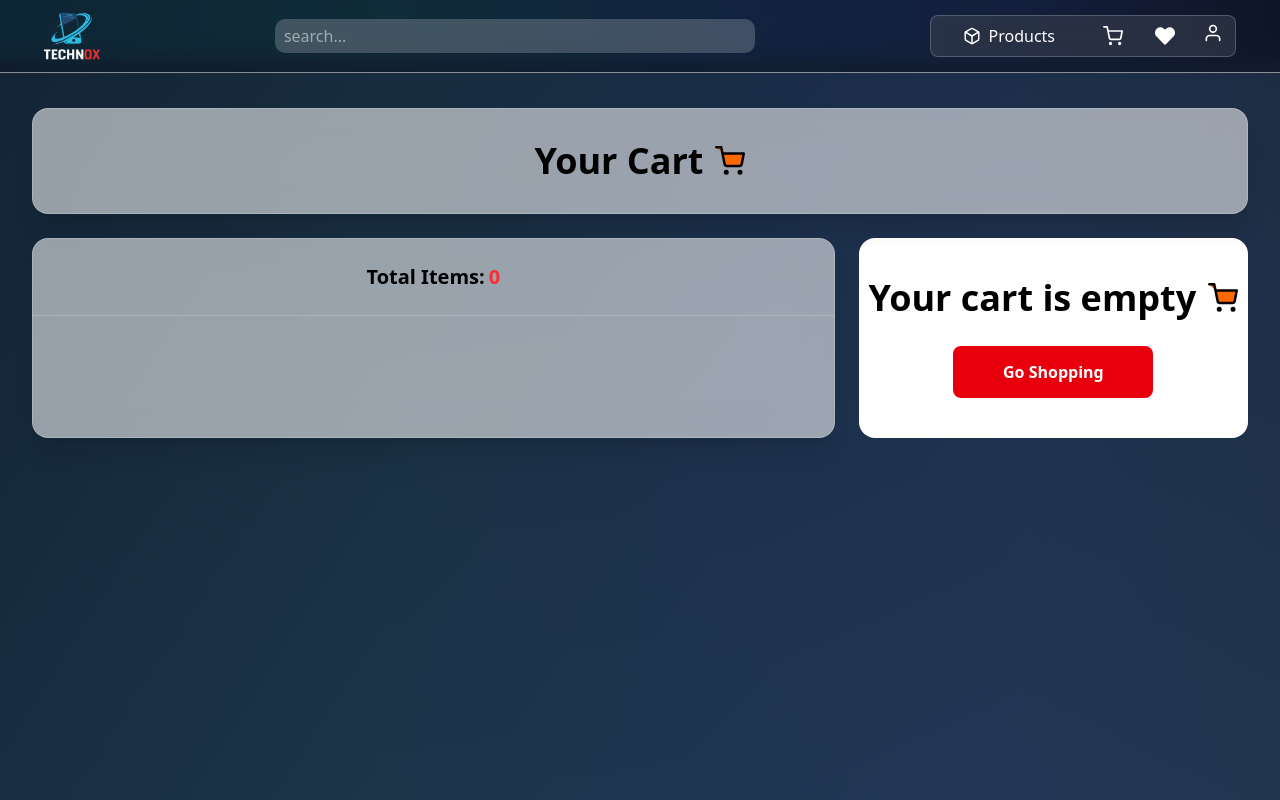
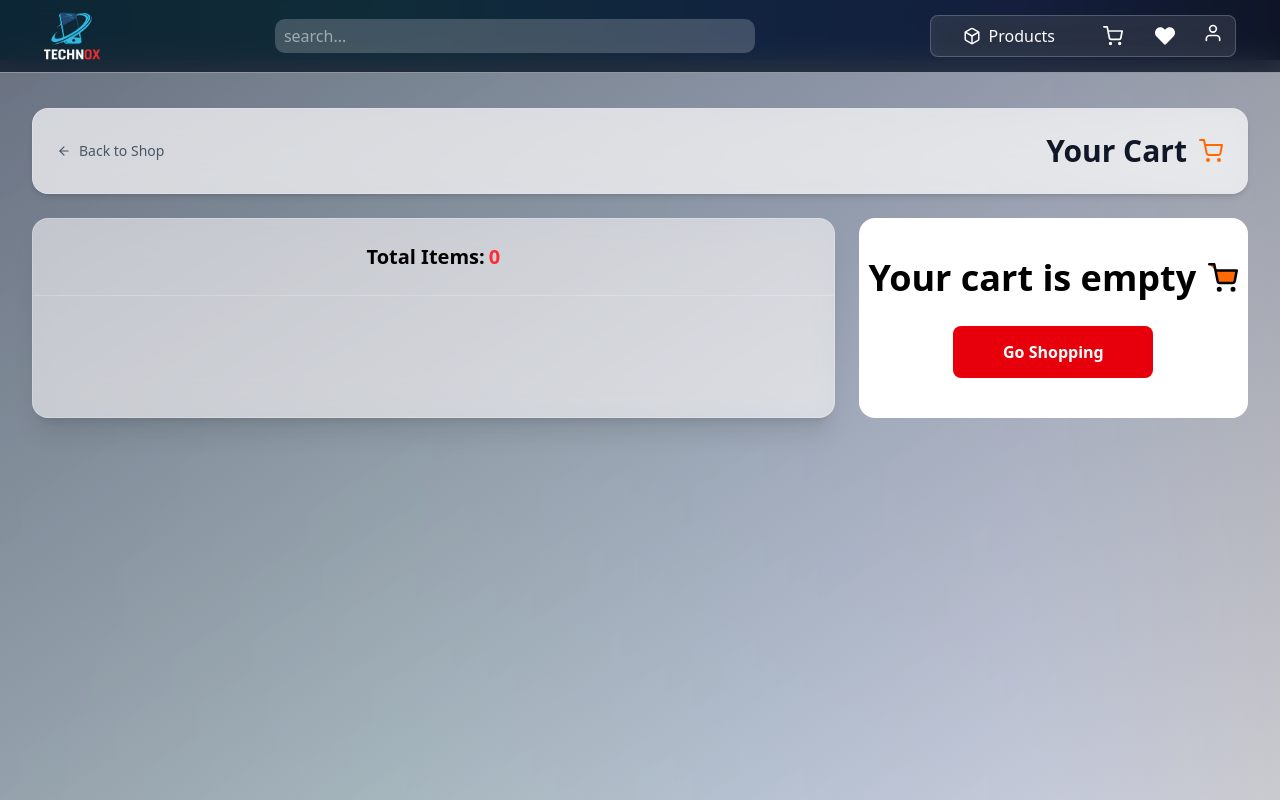
Before and after one commit to Adil-Aadhi/Technox-AWS-frontent, a React (Vite) app: page /cart in a window 1280 px wide. Shown: the top 800 px of the page. Built offline with nearby package versions, Linux system fonts and the light colour scheme.

Commit message:
ui updates

```diff
--- a/src/components/cart.jsx
+++ b/src/components/cart.jsx
@@ -1,6 +1,6 @@
 import { useContext, useEffect } from "react";
 import useHandleCart from "./customhook/carthook"
-import { FiMinus,FiPlus,FiTrash2,FiShoppingCart  } from "react-icons/fi";
+import { FiMinus,FiPlus,FiTrash2,FiShoppingCart,FiArrowLeft   } from "react-icons/fi";
 import { useNavigate } from "react-router-dom";
 import { useState } from "react";
 import { toast } from "react-toastify";
@@ -24,41 +24,54 @@ function Cart(){
 
     const grandTotal=TotalAmount - discount;
 
-     if (loading) return <div className="fixed inset-0 z-50 flex items-center justify-center bg-black/50 backdrop-blur-sm">
-                    <div className="bg-white/10 backdrop-blur-lg border border-white/10 rounded-xl shadow-lg p-8 flex flex-col items-center">
-                        <div className="relative w-20 h-20 mb-4">
-                            <div className="absolute inset-0 rounded-full border-4 border-t-transparent border-white/50 animate-spin"></div>
-                            <div className="absolute inset-2 rounded-full border-4 border-b-transparent border-white/30 animate-spin animation-delay-200"></div>
-                            <div className="absolute inset-4 rounded-full border-4 border-l-transparent border-white/10 animate-spin animation-delay-400"></div>
-                        </div>
-                        <p className="text-white text-md font-medium">Loading...</p>
-                    </div>
+     if (loading) {
+        return (
+            <div className="fixed inset-0 z-50 flex items-center justify-center bg-gradient-to-br from-gray-50 to-white/80 backdrop-blur-sm">
+                <div className="flex flex-col items-center">
+                    <div className="w-12 h-12 border-3 border-orange-500/30 border-t-orange-600 rounded-full animate-spin"></div>
                 </div>
+            </div>
+        );
+    }
 
 
     return(
-        <div className="min-h-screen mt-15 py-12 px-4 sm:px-6 lg:px-8"
-            style={{background: "linear-gradient(135deg, rgba(20, 30, 48, 0.9), rgba(36, 59, 85, 0.9))"}}>
-                {loading && (
-                        <div className="fixed inset-0 z-50 flex items-center justify-center bg-black/50 backdrop-blur-sm">
-                            <div className="bg-white/10 backdrop-blur-lg border border-white/10 rounded-xl shadow-lg p-8 flex flex-col items-center">
-                                <div className="relative w-20 h-20 mb-4">
-                                    <div className="absolute inset-0 rounded-full border-4 border-t-transparent border-white/50 animate-spin"></div>
-                                    <div className="absolute inset-2 rounded-full border-4 border-b-transparent border-white/30 animate-spin animation-delay-200"></div>
-                                    <div className="absolute inset-4 rounded-full border-4 border-l-transparent border-white/10 animate-spin animation-delay-400"></div>
-                                </div>
-                                <p className="text-white text-md font-medium">Loading...</p>
+        <div className="min-h-screen mt-15 py-12 px-4 sm:px-6 lg:px-8 bg-gradient-to-br from-gray-500 to-white/80 backdrop-blur-sm">
+                    <div className="max-w-7xl mx-auto mb-6">
+                        <div className="bg-white/70 backdrop-blur-lg rounded-2xl border border-gray-200/60 shadow-md p-6">
+
+                            <div className="flex items-center justify-between">
+
+                            <div className="flex items-center gap-3">
+                                <button
+                                onClick={() => navigate(-1)}
+                                className="flex items-center text-sm text-gray-600 hover:text-orange-600 transition-colors group"
+                                >
+                                <FiArrowLeft className="mr-2 transition-transform group-hover:-translate-x-1 cursor-pointer" />
+                                Back to Shop
+                                </button>
+                            </div>
+
+                            <div className="flex items-center gap-3">
+                                <h1 className="text-3xl font-bold text-gray-900">
+                                Your Cart
+                                </h1>
+                                <FiShoppingCart className="text-2xl text-orange-500" />
+                            </div>
+
+                            {cartList?.length > 0 && (
+                                <button
+                                onClick={() => navigate('/products')}
+                                className="text-sm font-medium text-orange-600 hover:text-orange-700 cursor-pointer"
+                                >
+                                Continue Shopping →
+                                </button>
+                            )}
+
                             </div>
                         </div>
-                    )}
-                    <div className="max-w-7xl mx-auto mb-6">
-                        <div className="bg-[rgba(255,255,255,0.56)] backdrop-blur-lg rounded-2xl border border-white/20 p-8 shadow-xl">
-                        <div className="flex items-center justify-center gap-3">
-                            <h1 className="text-4xl font-bold text-dark text-center">Your Cart</h1>
-                            <FiShoppingCart className="text-3xl fill-orange-500"/>
                         </div>
-                        </div>
-                    </div>
+
                     <div className="max-w-7xl mx-auto grid grid-cols-1 lg:grid-cols-3 gap-6">
                         <div className="lg:col-span-2 bg-[rgba(255,255,255,0.56)] backdrop-blur-lg rounded-2xl border border-white/20 overflow-hidden shadow-xl">
                             <div className="border-b border-white/20 p-6">
@@ -85,12 +98,12 @@ function Cart(){
                                             <div className="flex items-center absolute bottom-0 sm:bottom-7 mb- sm:mb-4 gap-1 top-25 left-1">
                                                 <button  className="bg-black/80 hover:bg-black text-white w-10 h-6 sm:w-14 sm:h-7 rounded-full flex items-center justify-center transition-colors"
                                                             onClick={()=>DecrementQuantity(product.product.id)}>
-                                                    <FiMinus className="w-3 h-3 sm:w-3.5 sm:h-3.5" size={14}/>
+                                                    <FiMinus className="w-3 h-3 sm:w-3.5 sm:h-3.5 cursor-pointer" size={14}/>
                                                 </button>
                                                 <span className="text-xs sm:text-sm mx-1">{product.quantity}</span>
                                                 <button  className="bg-black/80 hover:bg-black text-white w-10 h-6 sm:w-14 sm:h-7 rounded-full flex items-center justify-center transition-colors"
                                                             onClick={()=>IncrementQuantity(product.product.id)}>
-                                                    <FiPlus className="w- h-3 sm:w-3.5 sm:h-3.5" size={14}/>
+                                                    <FiPlus className="w- h-3 sm:w-3.5 sm:h-3.5 cursor-pointer" size={14}/>
                                                 </button>
                                             </div>
                                         </div>
@@ -100,7 +113,7 @@ function Cart(){
                                                         <h3 className="text-sm text-gray-600">Total Price</h3>
                                                         <h2 className="text-sm sm:text-lg font-semibold ">₹{product.product.price*product.quantity}</h2>
                                                     </div>
-                                                <button className="text-red-400 hover:text-red-500 transition-colors absolute bottom-2 right-4"
+                                                <button className="text-red-400 hover:text-red-500 transition-colors absolute bottom-2 right-4 cursor-pointer"
                                                                 onClick={()=>DeleteCart(product)}>
                                                         <FiTrash2 size={20}/>
                                                     </button>
--- a/src/components/homeproducts.jsx
+++ b/src/components/homeproducts.jsx
@@ -32,7 +32,6 @@ function HomeProducts(){
         }
         catch(error){
             console.log("Error on fecthing product:",error);
-            setLoading(false);
         }
     }
 
@@ -106,7 +105,7 @@ function HomeProducts(){
 
         {selectedProduct && (
             <div className={`fixed inset-0 z-50 flex items-center justify-center p-2 sm:p-4 transition-all duration-300 ${isModelOpen ? 'backdrop-blur-sm opacity-100' : 'backdrop-blur-0 opacity-0'}`} >
-                <div  className={`relative max-w-full sm:max-w-4xl w-full mx-2 sm:mx-0 bg-white/10 border border-white/20 rounded-2xl overflow-hidden backdrop-blur-lg transition-all duration-300 transform ${isModelOpen ? 'scale-100 opacity-100' : 'scale-90 opacity-0'}`}>
+                <div  className={`relative max-w-full sm:max-w-4xl w-full mx-2 sm:mx-0 bg-black/40 border text-white border-white/20 rounded-2xl overflow-hidden backdrop-blur-lg transition-all duration-300 transform ${isModelOpen ? 'scale-100 opacity-100' : 'scale-90 opacity-0'}`}>
                 <button onClick={closeModal}  className="absolute top-2 right-2 sm:top-4 sm:right-4 z-10 p-1 sm:p-2 rounded-full bg-white/10 hover:bg-white/20 transition-colors cursor-pointer">
                     <IoClose className="h-4 w-4 sm:h-5 sm:w-5 text-white hover:text-red-400" />
                 </button>
@@ -130,7 +129,7 @@ function HomeProducts(){
                          <div className="text-base sm:text-xl mb-2 sm:mb-4">
                             <BiRupee className="inline-block mr-1" />{selectedProduct.price}
                          </div>
-                          <p className="text-black text-sm sm:text-base mb-4 sm:mb-20 font-medium">{selectedProduct.description || "Product description goes here."}
+                          <p className="text-white/70 text-sm sm:text-base mb-4 sm:mb-20 font-medium">{selectedProduct.description || "Product description goes here."}
                           </p>
                           {selectedProduct.status==="active" && Number(selectedProduct.totalquantity) > 0 ?(
                             <div className="flex gap-2 sm:gap-4 justify-center">
--- a/src/pages/profile.jsx
+++ b/src/pages/profile.jsx
@@ -166,7 +166,9 @@ function Profile(){
                 </div>
 
     return (
-        <div className="bg-gradient-to-br from-black via-gray-900 to-neutral-900 min-h-screen p-4">
+        <div className="bg-gradient-to-br from-gray-800 via-gray-900 to-black
+ min-h-screen p-4">
+    <div className="absolute inset-0 bg-black/40">
             <div  className="lg:hidden fixed top-6 left-6 z-50">
                 <button className="p-2 rounded-full bg-white/10 backdrop-blur-md border border-white/20 text-white mt-15"
                         onClick={() => setMenuOpen(!menuOpen)}>
@@ -567,6 +569,7 @@ function Profile(){
 
 
             </div>
+            </div>
         </div>
     )
 }
```
Also changed, not shown: src/components/ProductsPage.jsx (+5 -5 lines), src/components/wishlist.jsx (+4 -4 lines).
